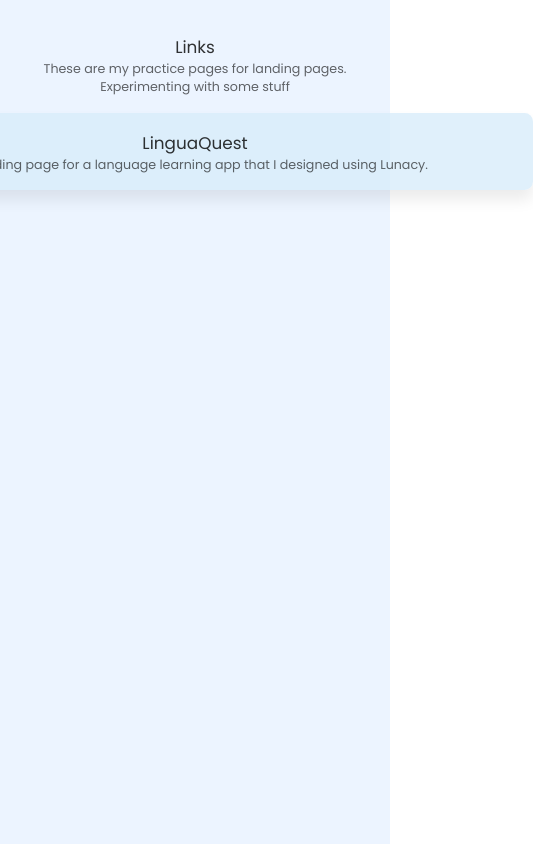
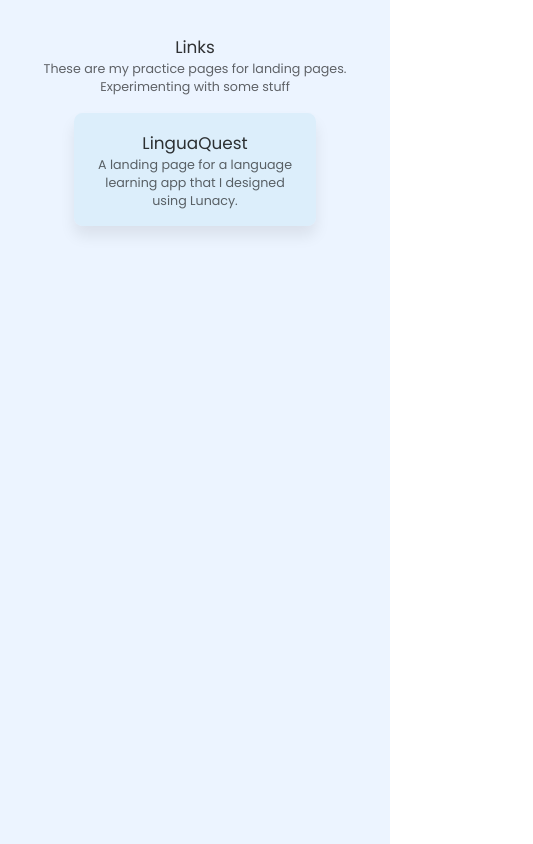
Before and after one commit to Wafflegum/landing-page-practice, a plain HTML site: page index.html in a window 390 px wide. Shown: the whole page, 533 px wide, since content can reach past the window. Drawn offline with Linux system fonts and the light colour scheme.

Commit message:
Responsive hub

```diff
--- a/style.css
+++ b/style.css
@@ -5,7 +5,9 @@
     font-size: 2vh;
 }
 
-body, html, main {
+body,
+html,
+main {
     margin: 0;
     padding: 0;
 
@@ -14,9 +16,8 @@
 }
 
 main {
-    background:#ecf4ff;
+    background: #ecf4ff;
     color: rgba(0, 0, 0, 0.8);
-
 }
 
 header {
@@ -30,7 +31,7 @@
 .description {
     text-align: center;
     font-size: 1.5vh;
-    color:rgba(0, 0, 0, 0.6)
+    color: rgba(0, 0, 0, 0.6);
 }
 
 .container {
@@ -47,8 +48,8 @@
 }
 
 .container .pages {
-    width: 40em;
-    height: fit-content;
+    width: 50%;
+    height: auto;
 
     padding: 1em;
     box-sizing: border-box;
@@ -65,6 +66,12 @@
     cursor: pointer;
 }
 
+@media only screen and (max-width: 600px) {
+    .container .pages {
+        width: 75%;
+    }
+}
+
 a {
     color: inherit;
     text-decoration: none;
```
